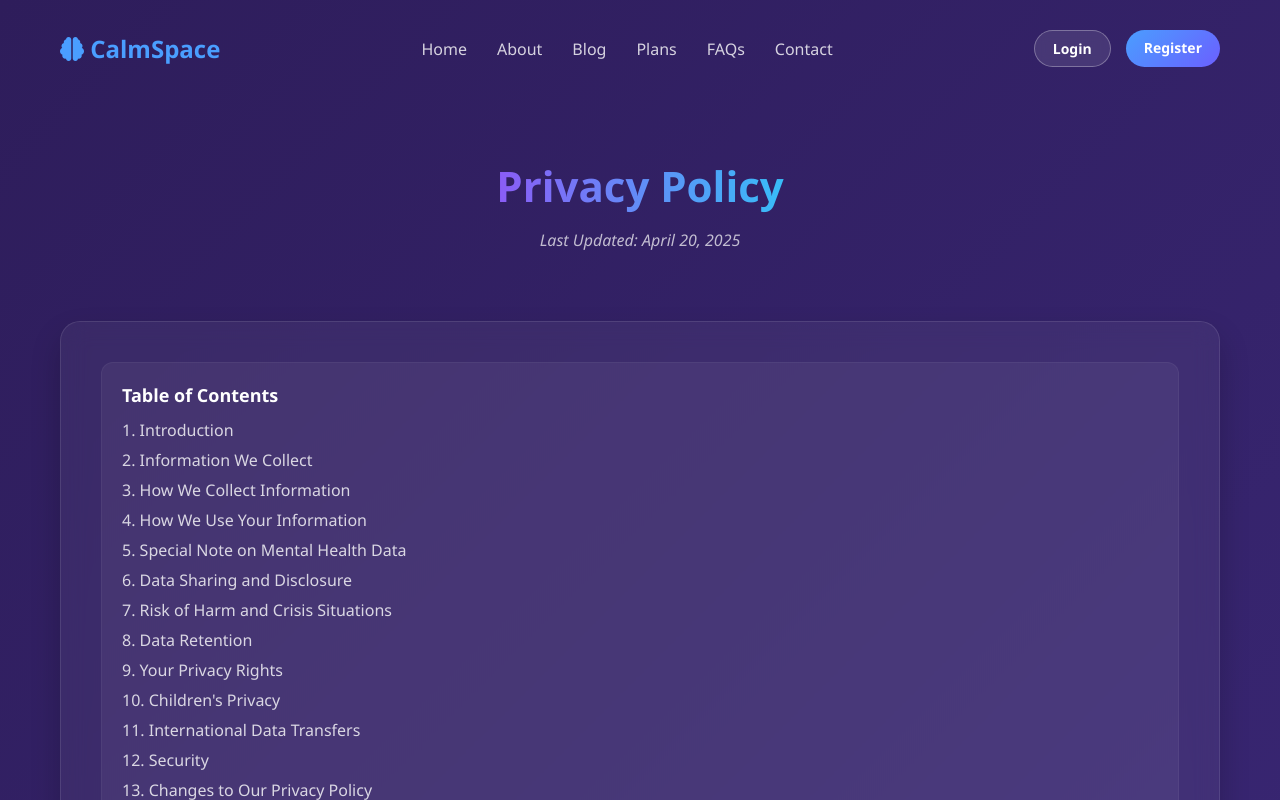
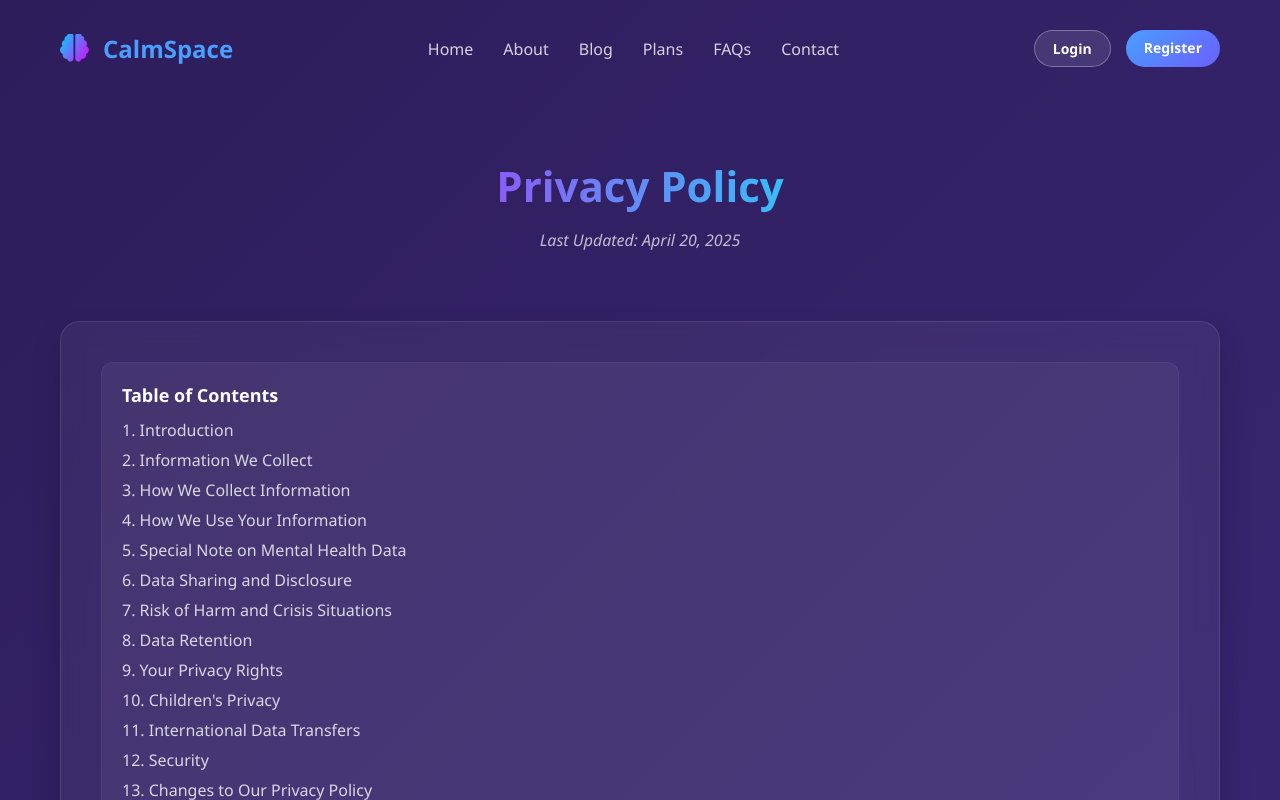
Before and after one commit to sambhav-007/CalmSpace, a website: page pages/privacy.html in a window 1280 px wide. Shown: the top 800 px of the page. Drawn offline with Linux system fonts and the light colour scheme.

Commit message:
Updated the logo of privacy policy page according to home page

```diff
--- a/css/privacy.css
+++ b/css/privacy.css
@@ -33,16 +33,23 @@ nav {
 .logo {
   display: flex;
   align-items: center;
-  font-size: 24px;
-  font-weight: bold;
+  gap: 0.5rem;
+  font-size: 1.5rem;
+  font-weight: 700;
+  color: white;
 }
 
-.logo-icon {
-  width: 30px;
-  height: 30px;
-  background: linear-gradient(135deg, #4a9eff 0%, #6b5fff 100%);
-  border-radius: 50%;
-  margin-right: 10px;
+.logo i {
+  background: linear-gradient(120deg, #00d4ff, #e100ff);
+  -webkit-background-clip: text;
+  background-clip: text;
+  color: transparent;
+  font-size: 1.8rem;
+  transition: 0.3s ease;
+}
+
+.logo:hover i {
+  transform: rotate(10deg) scale(1.1);
 }
 
 .nav-links {
```
